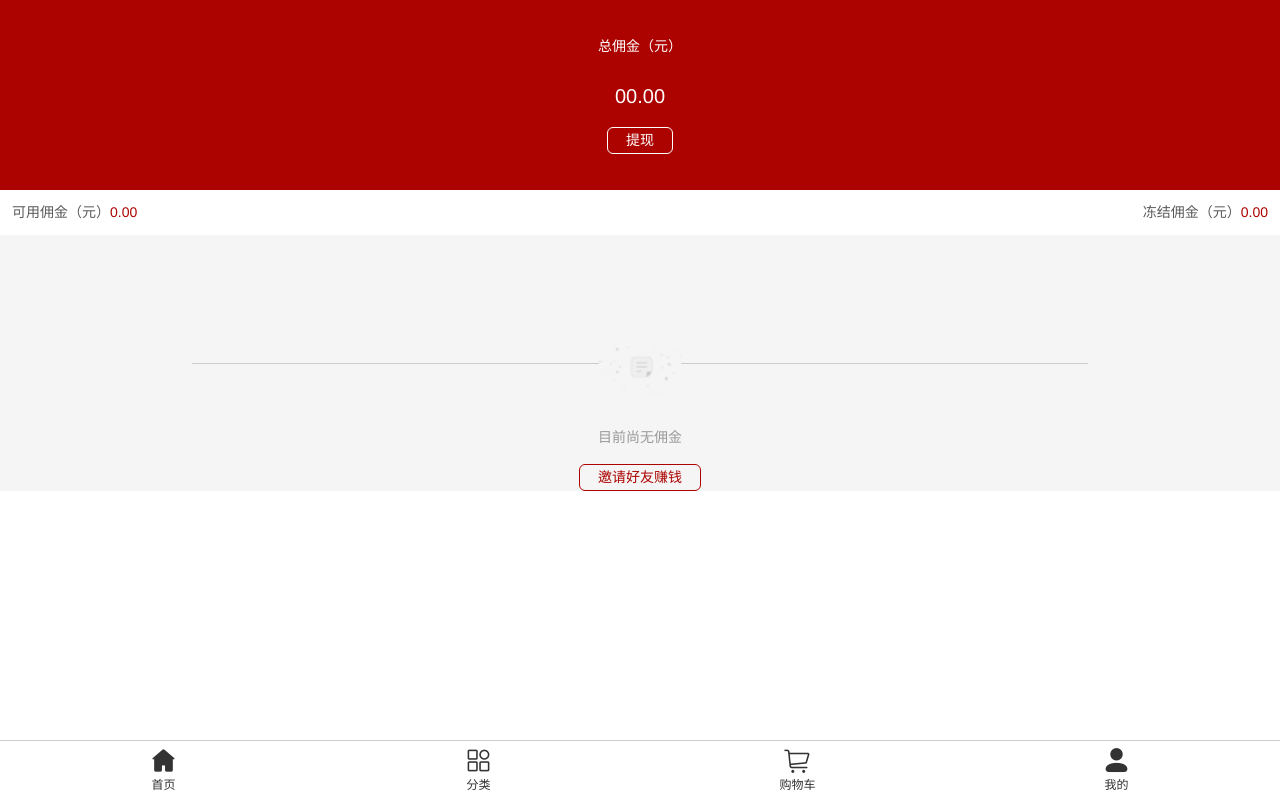
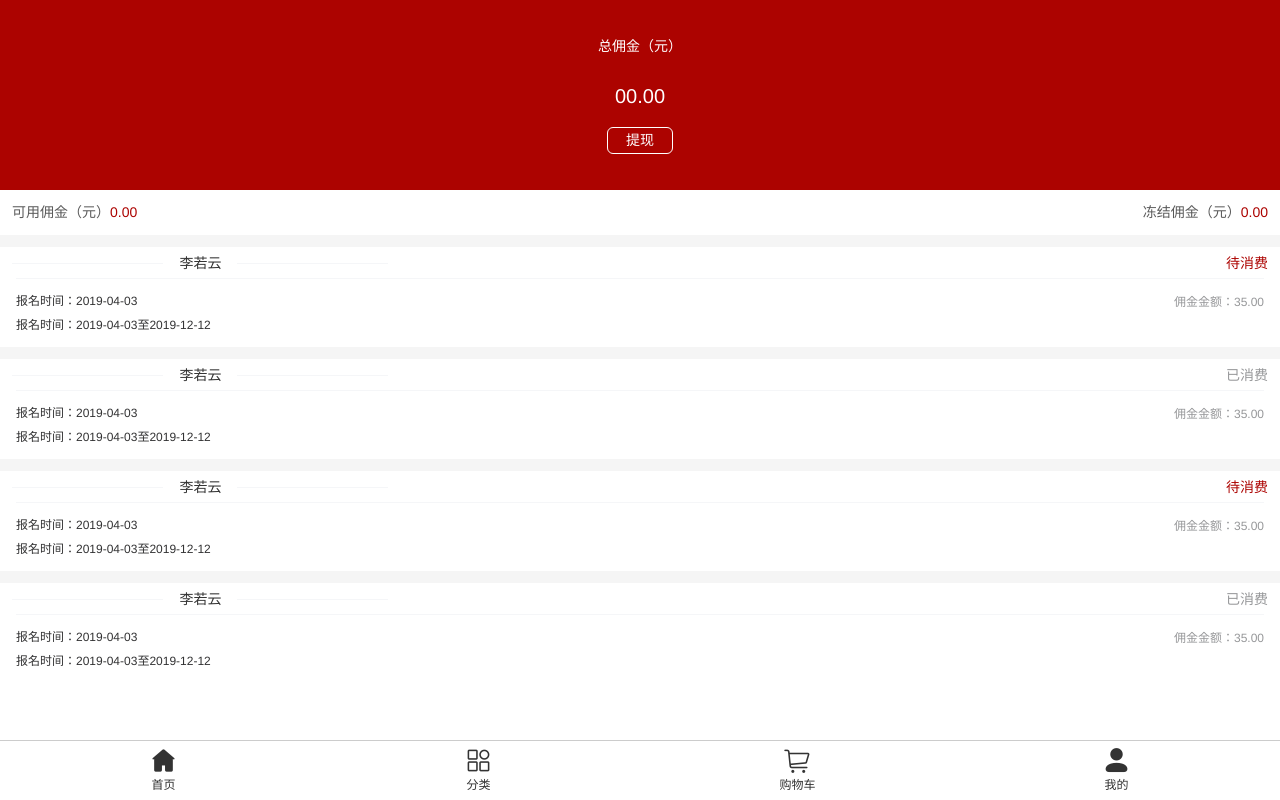
Before and after one commit to gengyunwork/medicinal, a Vue app: page /withdraw in a window 1280 px wide. Built offline with nearby package versions, Linux system fonts and the light colour scheme.

Commit message:
我的佣金页面 列表布局补充

```diff
--- a/src/main.js
+++ b/src/main.js
@@ -43,6 +43,9 @@ import { Tab, Tabs } from "vant";
 
 Vue.use(Tab).use(Tabs);
 
+import { Divider } from "vant";
+Vue.use(Divider);
+
 // options 为可选参数，无则不传
 Vue.use(Lazyload);
 Vue.config.productionTip = true;
--- a/src/views/user/distribute/withdraw.vue
+++ b/src/views/user/distribute/withdraw.vue
@@ -17,8 +17,7 @@
       </van-col>
     </van-row>
 
-    <div class="text-center bg-grey" style="padding-top:80px;">
-
+    <div class="text-center bg-grey" style="padding-top:80px;" v-if="fasle">
       <img
         style="width:auto;height:48px;transform:translateY(65%);"
         src="../../../assets/images/distribute/file.png"
@@ -26,12 +25,35 @@
         srcset
       />
       <div style="height:1px;width:70%;background:#ccc;margin-left:15%;"></div>
-      <br>
-      <br>
-      <br>
+      <br />
+      <br />
+      <br />
       <div style="color:#999;">目前尚无佣金</div>
       <div>
         <span class="inviteBtn">邀请好友赚钱</span>
+      </div>
+    </div>
+    <div v-else>
+      <div style="border-top:12px solid #f5f5f5;" v-for="item in 4" :key="item">
+        <van-cell style="padding:4px 12px;">
+          <template slot="title">
+            <van-divider style="margin:0;width:60%;color:#333;">李若云</van-divider>
+          </template>
+          <template>
+            <span class="text-red" v-show="item%2">待消费</span>
+            <span class="text-grey" v-show="item%2==0">已消费</span>
+          </template>
+        </van-cell>
+
+        <van-cell :title-style="{'flex':2}">
+          <template slot="title">
+            <div class="custom-title text-small">报名时间：2019-04-03</div>
+            <div class="custom-title text-small">报名时间：2019-04-03至2019-12-12</div>
+          </template>
+          <template>
+            <span class="text-small">佣金金额：35.00</span>
+          </template>
+        </van-cell>
       </div>
     </div>
   </div>
@@ -40,7 +62,12 @@
 <script>
 export default {
   data() {
-    return {};
+    return {
+      brokerageData: {
+        total: 5000,
+        freezen: 1900
+      }
+    };
   }
 };
 </script>
```
